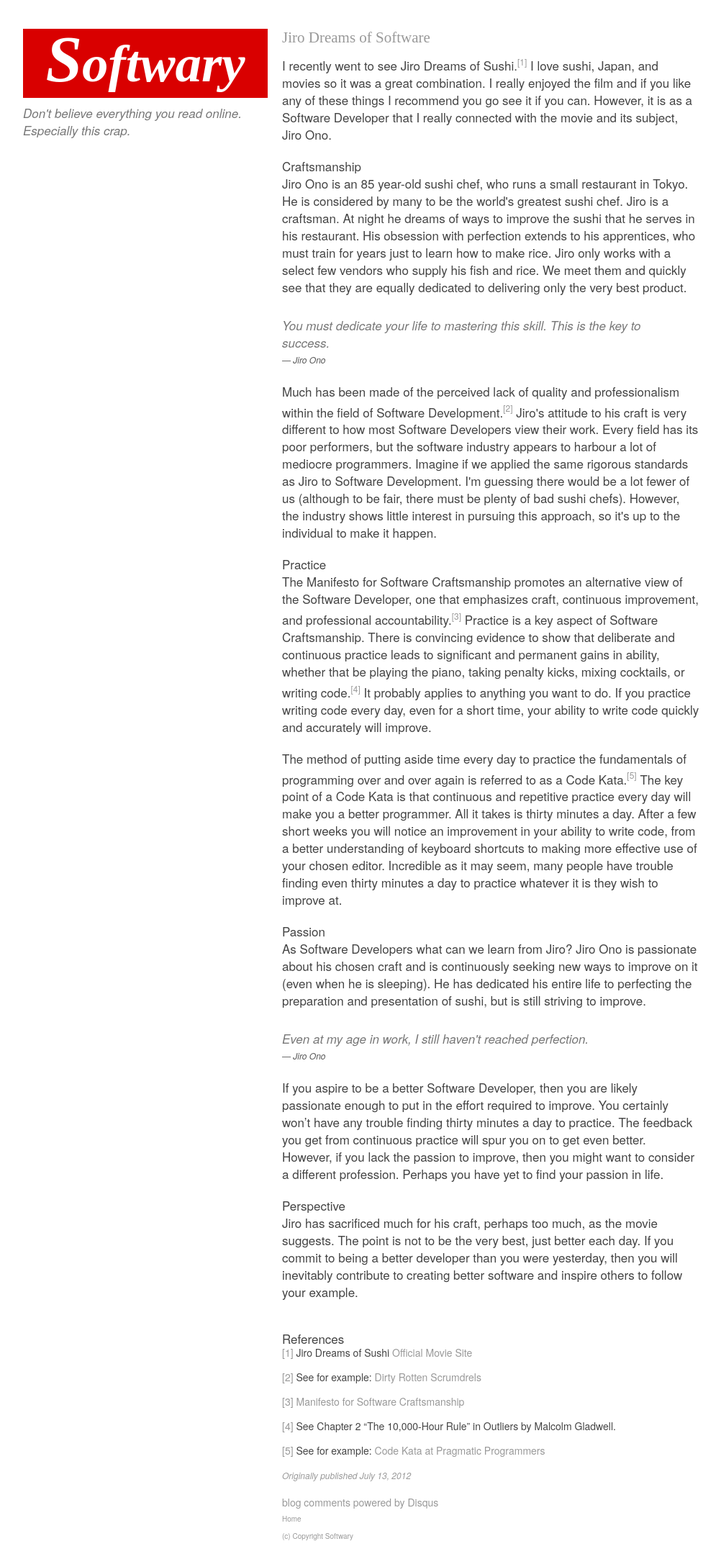
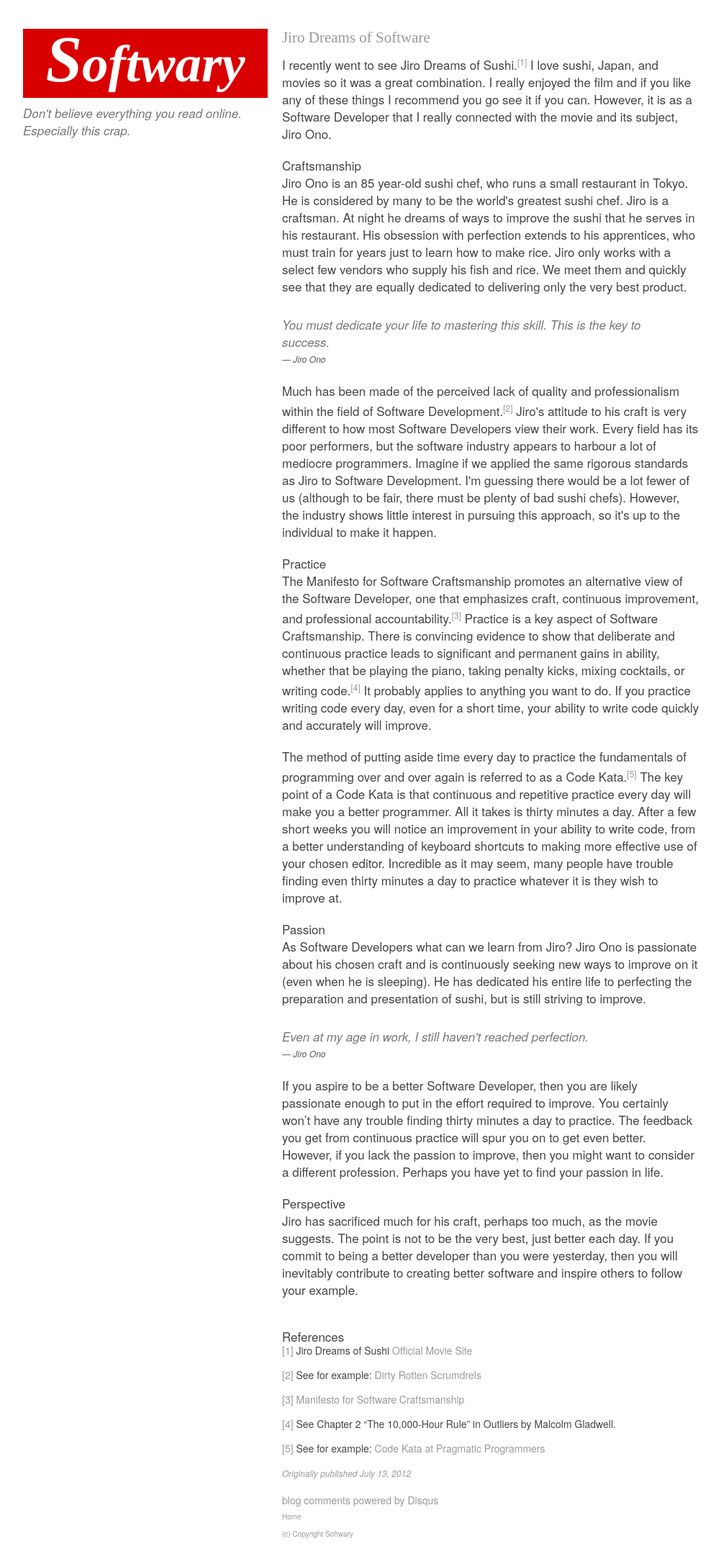
Before and after one commit to niclic/niclic.github.com, a Jekyll site: the page built from _posts/2012-07-13-jiro-dreams-of-software.html, in a window 1280 px wide. Shown: the whole page at 72% size, without its empty margins (138-1140 px from the left). Built offline with Jekyll 4.4.1, drawn with Linux system fonts in a browser that asks for light colours; comment, search, counter and statistics services are not loaded.

Commit message:
Modify vertical-align property of the sub selector to reduce space between lines.

```diff
--- a/assets/stylesheets/custom.css
+++ b/assets/stylesheets/custom.css
@@ -39,7 +39,7 @@ p {
 
 sup {
 	font-size: 12px;
-	vertical-align: super;
+	vertical-align: 25%;
 }
 
 blockquote p {
```
